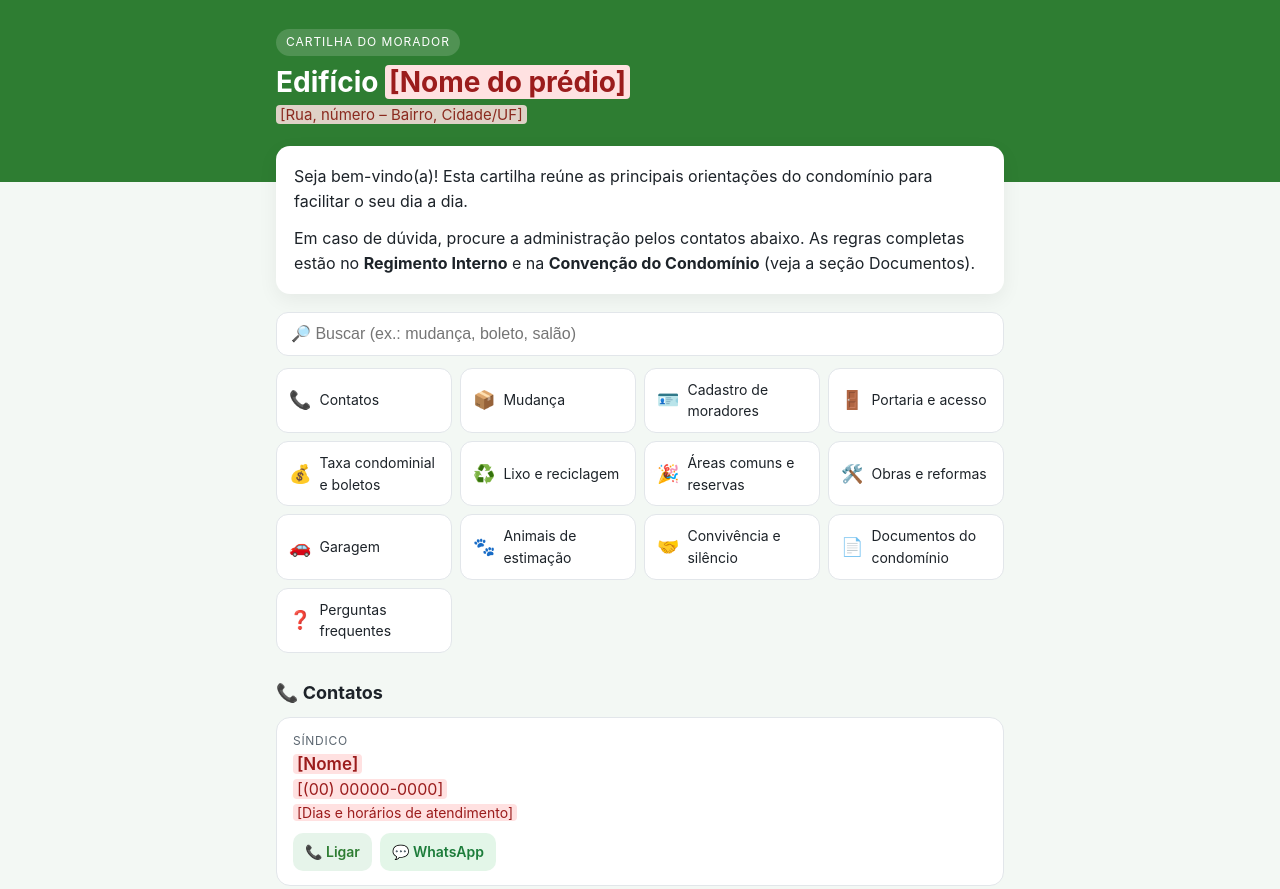
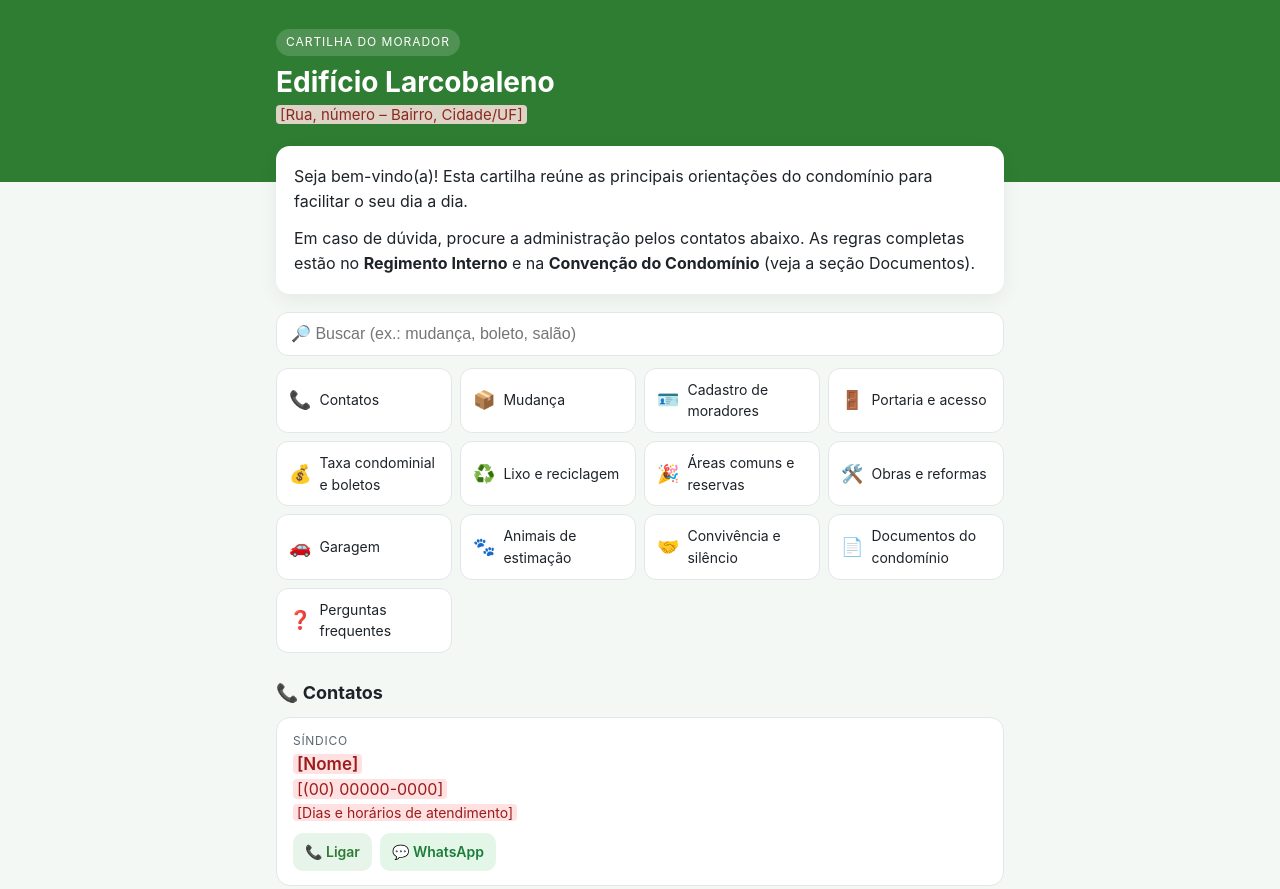
Before and after one commit to YannMalta0/Cartilha, a plain HTML site: page larcobaleno/index.html in a window 1280 px wide. Shown: the top 889 px of the page. Drawn offline with Linux system fonts and the light colour scheme.

Commit message:
Update index.html

```diff
--- a/larcobaleno/index.html
+++ b/larcobaleno/index.html
@@ -55,7 +55,7 @@
    - Para remover uma seção, apague o bloco { ... } dela.
    ===================================================================== */
 window.CARTILHA = {
-  predio: "Edifício [Nome do prédio]",
+  predio: "Edifício Larcobaleno",
   endereco: "[Rua, número – Bairro, Cidade/UF]",
   atualizadoEm: "[mês/ano]",
 
```
